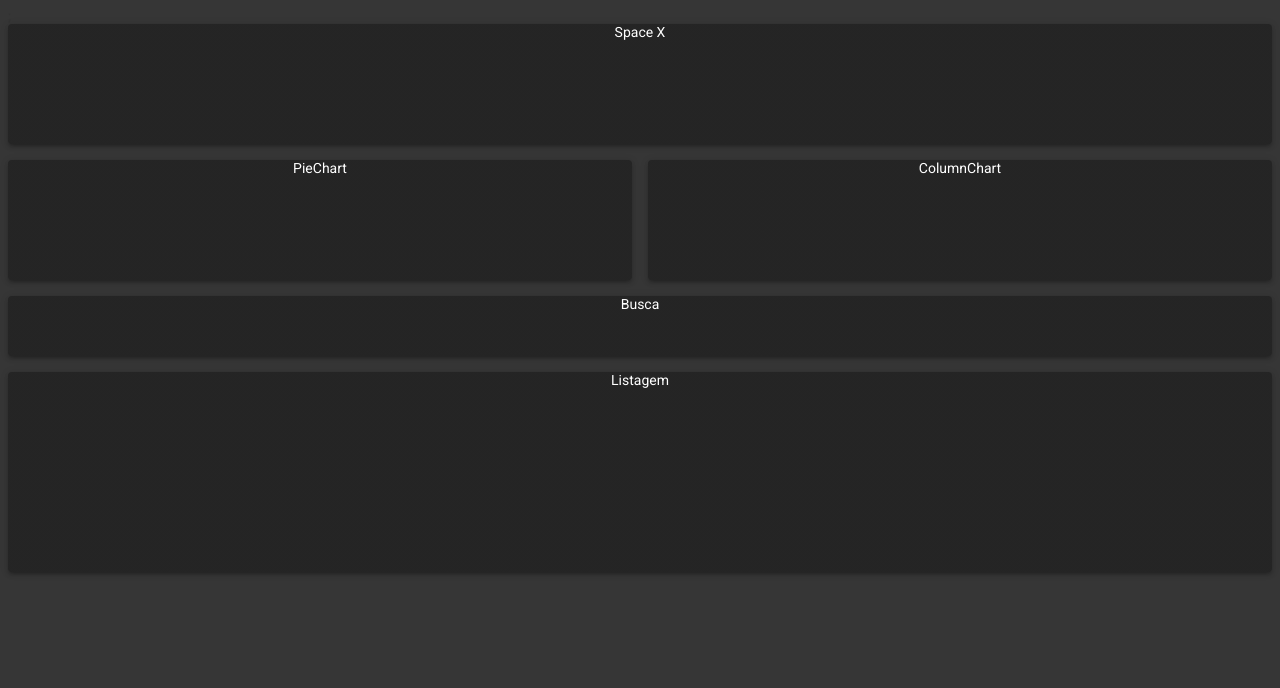
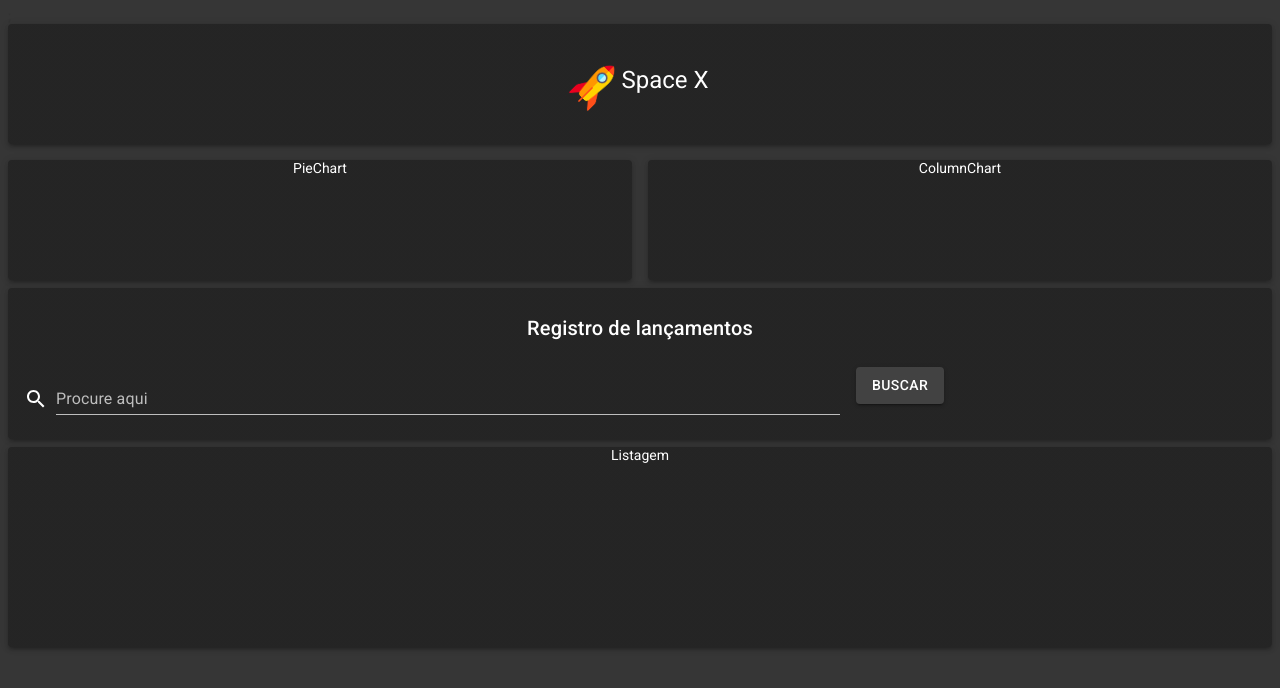
Before and after one commit to DionlenoPiata/fullstack_coodesh_challenge, a React (Create React App) app in the folder frontend/: page / in a window 1280 px wide. Shown: the top 688 px of the page. Built offline with nearby package versions, Linux system fonts and the light colour scheme.

Commit message:
Adding  name/logo spaceX and searchBar layout

```diff
--- a/frontend/package.json
+++ b/frontend/package.json
@@ -5,6 +5,7 @@
   "dependencies": {
     "@emotion/react": "^11.11.1",
     "@emotion/styled": "^11.11.0",
+    "@mui/icons-material": "^5.14.15",
     "@mui/material": "^5.14.15",
     "@testing-library/jest-dom": "^5.17.0",
     "@testing-library/react": "^13.4.0",
--- a/frontend/src/components/SearchBar/index.js
+++ b/frontend/src/components/SearchBar/index.js
@@ -1,7 +1,51 @@
-import React from "react";
+import React, { useState } from "react";
+import Grid from "@mui/material/Unstable_Grid2";
+import Box from "@mui/material/Box";
+import Typography from "@mui/material/Typography";
+import Button from "@mui/material/Button";
+import TextField from "@mui/material/TextField";
+import SearchIcon from "@mui/icons-material/Search";
 
 function SearchBar() {
-  return <div>Busca</div>;
+  const [search, setSearch] = useState("");
+
+  const handleSearch = async () => {
+    console.log(`Buscar por ${search}`);
+  };
+
+  return (
+    <Box sx={{ flexGrow: 1 }}>
+      <Grid container spacing={2} p={2}>
+        <Grid xs={12}>
+          <Typography variant="h6" gutterBottom>
+            Registro de lançamentos
+          </Typography>
+        </Grid>
+        <Grid xs={12} sm={8}>
+          <Box sx={{ display: "flex", alignItems: "flex-end" }}>
+            <SearchIcon sx={{ color: "action.active", mr: 1, my: 0.5 }} />
+            <TextField
+              id="input-with-sx"
+              label="Procure aqui"
+              variant="standard"
+              fullWidth
+              value={search}
+              onChange={(event) => {
+                setSearch(event.target.value);
+              }}
+            />
+          </Box>
+        </Grid>
+        <Grid sx={{ display: { sm: "block", xs: "none" } }}>
+          <Typography variant="h6" gutterBottom>
+            <Button variant="contained" color="inherit" onClick={handleSearch}>
+              Buscar
+            </Button>
+          </Typography>
+        </Grid>
+      </Grid>
+    </Box>
+  );
 }
 
 export default SearchBar;
--- a/frontend/src/pages/Home/index.js
+++ b/frontend/src/pages/Home/index.js
@@ -1,14 +1,16 @@
 import React from "react";
 
+import { createTheme, ThemeProvider } from "@mui/material/styles";
 import Box from "@mui/material/Box";
 import Paper from "@mui/material/Paper";
 import Grid from "@mui/material/Unstable_Grid2";
-import { createTheme, ThemeProvider } from "@mui/material/styles";
+import Typography from "@mui/material/Typography";
 
 import PieChart from "../../components/PieChart";
 import ColumnChart from "../../components/ColumnChart";
 import SearchBar from "../../components/SearchBar";
 import List from "../../components/List";
+import RocketIcon from "../../assets/rocket.png";
 
 const darkTheme = createTheme({ palette: { mode: "dark" } });
 
@@ -18,8 +20,22 @@
       <Box sx={{ flexGrow: 1 }}>
         <Grid container spacing={2}>
           <Grid xs={12}>
-            <Paper sx={{ height: 120, textAlign: "center" }} elevation={3}>
-              <div>Space X</div>
+            <Paper
+              sx={{
+                display: "flex",
+                height: 120,
+                alignItems: "center",
+                justifyContent: "center",
+              }}
+              elevation={3}
+            >
+              <img
+                style={{ width: 50, transform: "rotate(45deg)" }}
+                src={RocketIcon}
+              />
+              <Typography variant="h5" gutterBottom>
+                Space X
+              </Typography>
             </Paper>
           </Grid>
           <Grid xs={12} sm={6}>
@@ -33,7 +49,7 @@
             </Paper>
           </Grid>
           <Grid xs={12}>
-            <Paper sx={{ height: 60, textAlign: "center" }} elevation={3}>
+            <Paper sx={{ textAlign: "center" }} elevation={3}>
               <SearchBar />
             </Paper>
           </Grid>
```
Also changed, not shown: frontend/src/assets/rocket.png (added), 1 other file (tests, documents, lock files or other folders).
